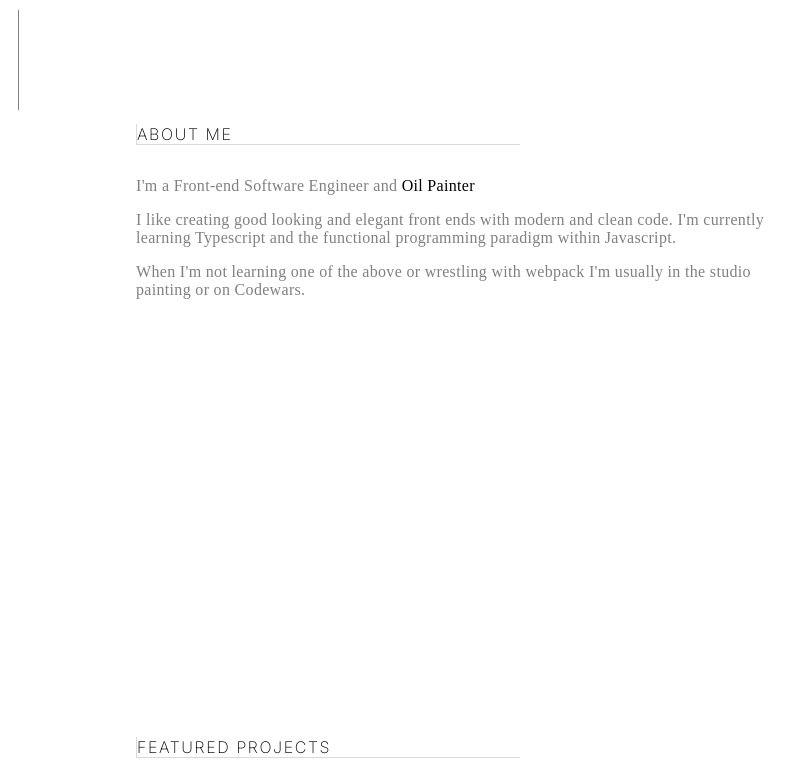
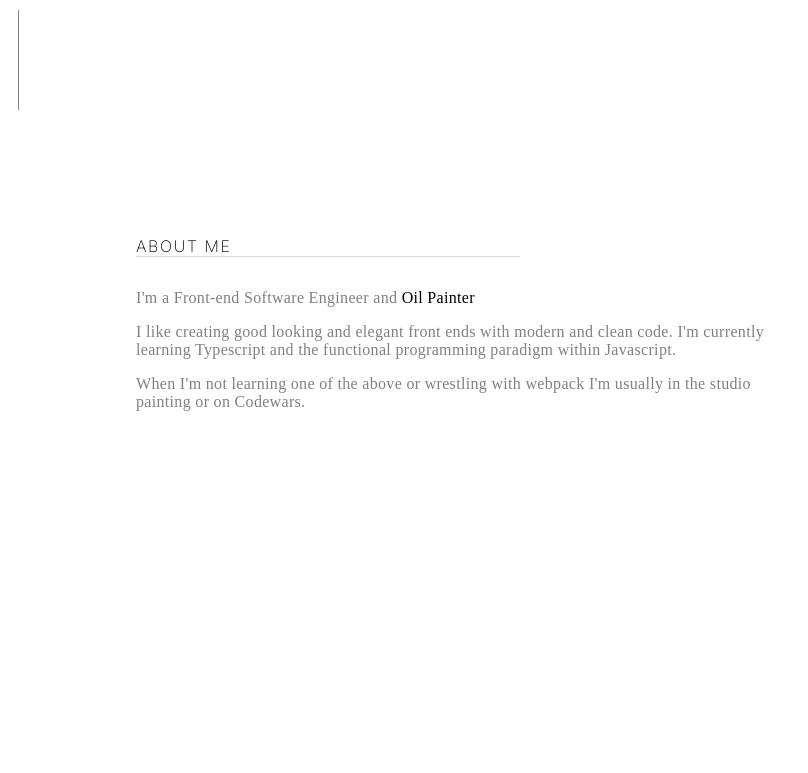
Before and after one commit to msmfa/portfolio, a React (Create React App) app: page / in a window 1280 px wide. Shown: the part 690-1463 px from the top of the page, without its empty margins (0-808 px from the left). Built offline with nearby package versions, Linux system fonts and the light colour scheme; a web font is replaced by a local one.

Commit message:
Fixed scrolling bug

```diff
--- a/src/App.js
+++ b/src/App.js
@@ -25,8 +25,7 @@ function App() {
       <ContactButton text={"Let's Talk"} />
       <ContentHeaders text="About Me" />
       <AboutSection />
-      <ContentHeaders text="Featured Projects" />
-      <ProjectHeader />
+      <ContentHeaders id="proj" text="Featured Projects" />
       <ProjectSection info={projectOne} />
       <ProjectSection flex="row-reverse" info={projectThree} />
       <ProjectSection info={projectTwo} />
--- a/src/components/ContentHeaders.js
+++ b/src/components/ContentHeaders.js
@@ -3,7 +3,9 @@ import React from "react";
 export default function ContentHeaders(props) {
   return (
     <div>
-      <div className="container">{props.text}</div>
+      <div id={props.id} className="container">
+        {props.text}
+      </div>
     </div>
   );
 }
--- a/src/css/ContentHeaders.css
+++ b/src/css/ContentHeaders.css
@@ -1,11 +1,11 @@
 .container {
+  border-bottom: 1px solid rgb(218, 218, 218);
   font-family: "Inter", sans-serif;
   font-weight: 200;
+  margin: 2em 0 2em 8em;
+  letter-spacing: 0.1em;
   text-transform: uppercase;
-  letter-spacing: 0.1em;
-  margin: 0 0 2em 8em;
-  border-bottom: 1px solid rgb(218, 218, 218);
-  border-left: 1px solid rgb(218, 218, 218);
+  padding-top: 10vh;
   width: 30vw;
 }
 
```
